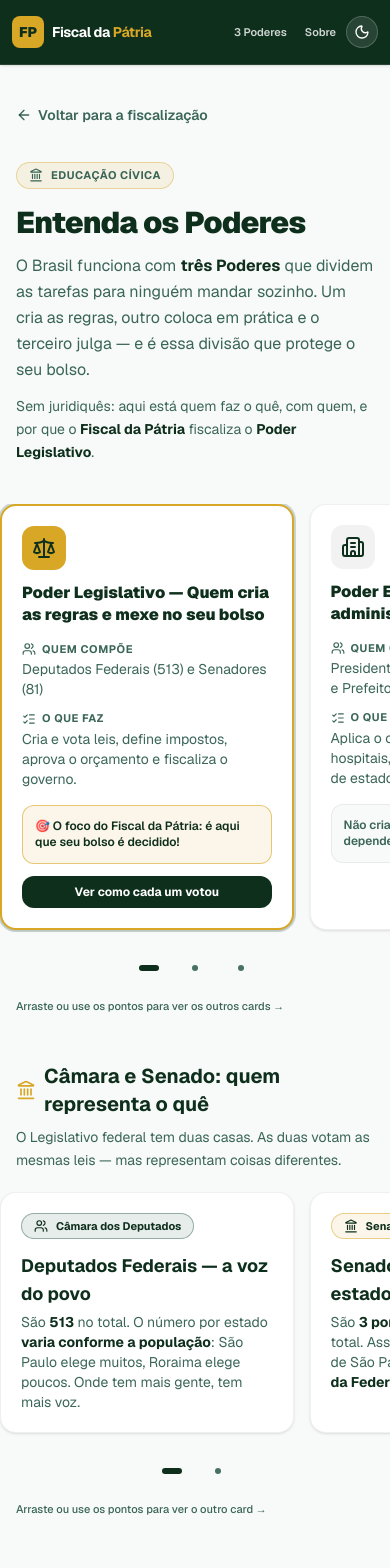
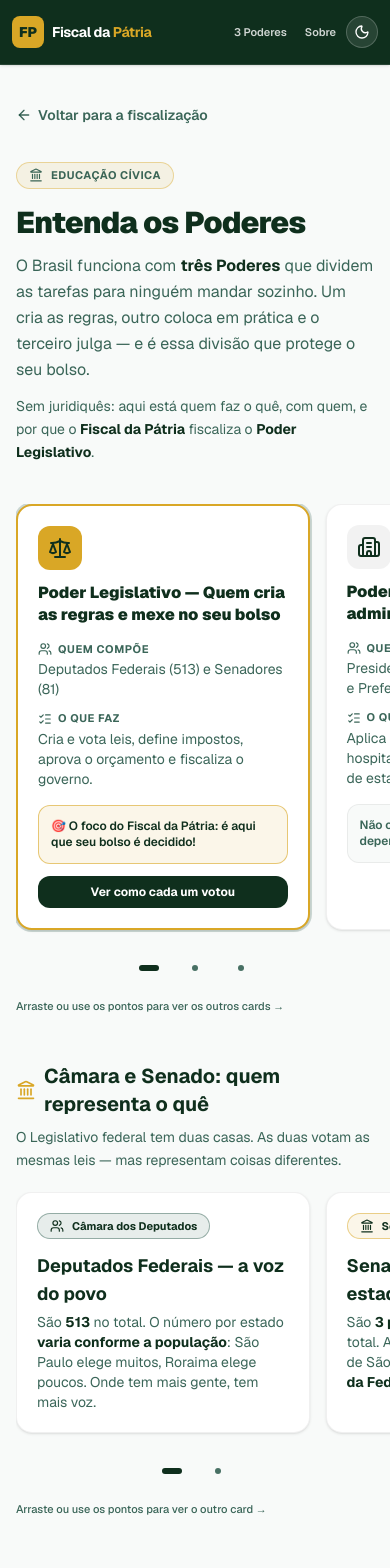
Before and after one commit to Fiscal-da-Patria/fiscal-da-patria, a Next.js app: page /poderes in a window 390 px wide. Shown: the top 1568 px of the page. Built offline with nearby package versions, Linux system fonts and the light colour scheme.

Commit message:
fix(carrossel): alinha o primeiro card ao conteudo
Troca -mx-4/px-4 por -mr-4/pr-4 nos trilhos: o bleed fica so a direita e o primeiro card comeca em x=16, alinhado ao restante da pagina (home, /poderes e /sobre).

```diff
--- a/src/app/poderes/page.tsx
+++ b/src/app/poderes/page.tsx
@@ -262,7 +262,7 @@ export default function PoderesPage() {
           <CarrosselMobile
             rotulo="Os três Poderes da República"
             total={PODERES.length}
-            trilhoClassName="-mx-4 flex snap-x snap-mandatory gap-4 overflow-x-auto px-4 pb-2 md:mx-0 md:grid md:grid-cols-3 md:overflow-visible md:px-0 md:pb-0"
+            trilhoClassName="-mr-4 flex snap-x snap-mandatory gap-4 overflow-x-auto pr-4 pb-2 md:mr-0 md:grid md:grid-cols-3 md:overflow-visible md:pr-0 md:pb-0"
           >
             {PODERES.map((poder) => {
               const Icone = ICONES[poder.id];
@@ -346,7 +346,7 @@ export default function PoderesPage() {
             rotulo="Câmara e Senado"
             total={2}
             dotsClassName="sm:hidden"
-            trilhoClassName="-mx-4 mt-5 flex snap-x snap-mandatory gap-4 overflow-x-auto px-4 pb-2 sm:mx-0 sm:grid sm:grid-cols-2 sm:overflow-visible sm:px-0 sm:pb-0"
+            trilhoClassName="-mr-4 mt-5 flex snap-x snap-mandatory gap-4 overflow-x-auto pr-4 pb-2 sm:mr-0 sm:grid sm:grid-cols-2 sm:overflow-visible sm:pr-0 sm:pb-0"
           >
             <article
               data-casa="camara"
@@ -403,7 +403,7 @@ export default function PoderesPage() {
           <CarrosselMobile
             rotulo="A régua dos votos"
             total={QUORUNS.length}
-            trilhoClassName="-mx-4 mt-5 flex snap-x snap-mandatory gap-4 overflow-x-auto px-4 pb-2 md:mx-0 md:grid md:grid-cols-3 md:overflow-visible md:px-0 md:pb-0"
+            trilhoClassName="-mr-4 mt-5 flex snap-x snap-mandatory gap-4 overflow-x-auto pr-4 pb-2 md:mr-0 md:grid md:grid-cols-3 md:overflow-visible md:pr-0 md:pb-0"
           >
             {QUORUNS.map((quorum) => {
               const Icone = quorum.icone;
@@ -521,7 +521,7 @@ export default function PoderesPage() {
           <CarrosselMobile
             rotulo="A linha do tempo de uma lei"
             total={ETAPAS.length}
-            trilhoClassName="-mx-4 mt-6 overflow-x-auto px-4 pb-2 snap-x snap-mandatory md:mx-0 md:overflow-visible md:px-0 md:pb-0"
+            trilhoClassName="-mr-4 mt-6 overflow-x-auto pr-4 pb-2 snap-x snap-mandatory md:mr-0 md:overflow-visible md:pr-0 md:pb-0"
           >
             <ol className="relative flex w-max gap-3 md:w-auto">
             <span
--- a/src/app/sobre/page.tsx
+++ b/src/app/sobre/page.tsx
@@ -256,7 +256,7 @@ export default function SobrePage() {
             rotulo="Compromissos de Transparência"
             total={3}
             dotsClassName="sm:hidden"
-            trilhoClassName="-mx-4 mt-4 flex snap-x snap-mandatory gap-4 overflow-x-auto px-4 pb-2 sm:mx-0 sm:grid sm:grid-cols-3 sm:overflow-visible sm:px-0 sm:pb-0"
+            trilhoClassName="-mr-4 mt-4 flex snap-x snap-mandatory gap-4 overflow-x-auto pr-4 pb-2 sm:mr-0 sm:grid sm:grid-cols-3 sm:overflow-visible sm:pr-0 sm:pb-0"
           >
             <div
               data-slide
--- a/src/components/Dashboard.tsx
+++ b/src/components/Dashboard.tsx
@@ -491,7 +491,7 @@ export function Dashboard({
             total={2}
             rotulos={["Partidos", "Congresso"]}
             dotsClassName="lg:hidden"
-            trilhoClassName="-mx-4 flex snap-x snap-mandatory gap-4 overflow-x-auto px-4 pb-2 lg:mx-0 lg:grid lg:grid-cols-2 lg:overflow-visible lg:px-0 lg:pb-0"
+            trilhoClassName="-mr-4 flex snap-x snap-mandatory gap-4 overflow-x-auto pr-4 pb-2 lg:mr-0 lg:grid lg:grid-cols-2 lg:overflow-visible lg:pr-0 lg:pb-0"
           >
             <div data-slide className="w-[92%] shrink-0 snap-start lg:order-2 lg:w-auto">
               <GraficoPartidos
```
